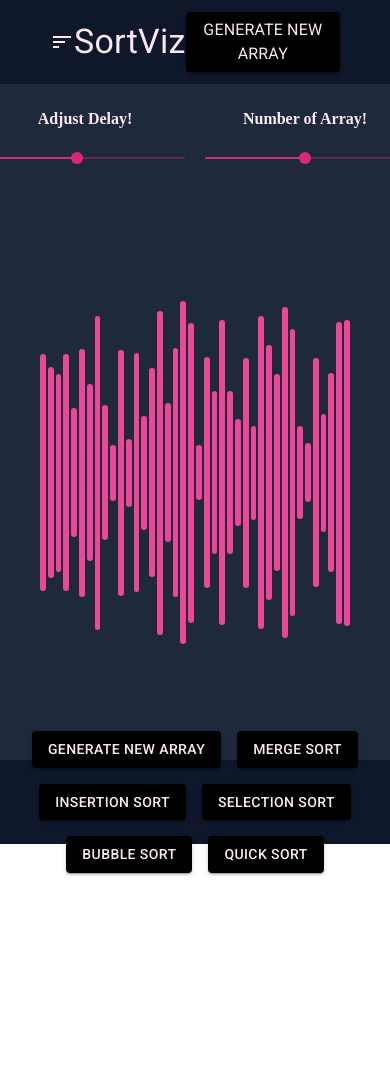
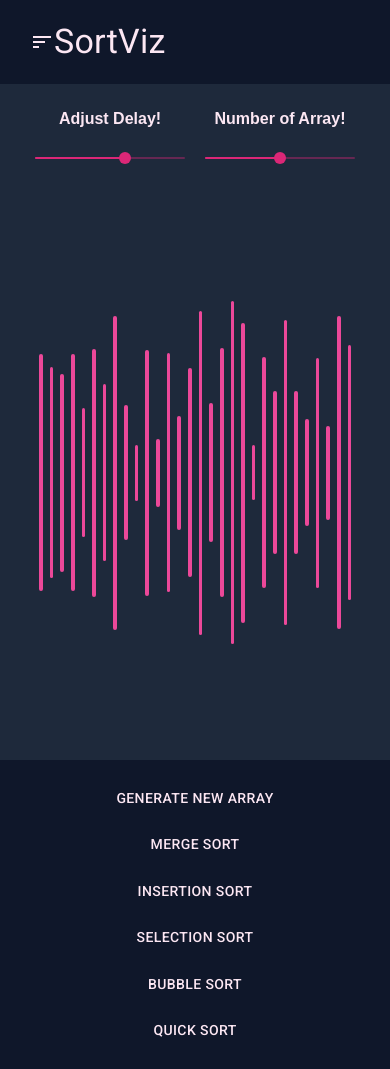
Before and after one commit to johnsuharjono/sorting-visualizer-react, a React (Create React App) app: page / in a window 390 px wide. Before the commit the page ends 881 px from the top, so only its background shows below. Built offline with nearby package versions, Linux system fonts and the light colour scheme.

Commit message:
mobile view

```diff
--- a/src/App.css
+++ b/src/App.css
@@ -13,3 +13,7 @@ body {
 .MuiSlider-root {
 	color: rgb(219 39 119) !important;
 }
+
+.MuiButton-textPrimary {
+	color: rgb(252 231 243) !important;
+}
--- a/src/SortingVisualizer/Footer.css
+++ b/src/SortingVisualizer/Footer.css
@@ -4,5 +4,19 @@
 	width: 100vw;
 	flex-direction: row;
 	align-items: center;
+	justify-content: center;
 	background-color: rgb(15 23 42);
+	gap: 10px;
 }
+
+@media only screen and (max-width: 600px) {
+	.footer {
+		padding: 20px;
+		height: auto;
+		display: flex;
+		flex-direction: column;
+		width: 100vw;
+		align-items: center;
+		background-color: rgb(15 23 42);
+	}
+}
--- a/src/SortingVisualizer/Footer.jsx
+++ b/src/SortingVisualizer/Footer.jsx
@@ -1,60 +1,38 @@
-import { Button } from "@material-ui/core";
-import "./Footer.css";
-import Grid from "@material-ui/core/Grid";
-import React from "react";
+import { Button } from '@material-ui/core'
+import './Footer.css'
+import Grid from '@material-ui/core/Grid'
+import React from 'react'
 
 const Footer = (props) => {
-  const resetArray = props.resetArray;
-  const mergeSort = props.mergeSort;
-  const insertionSort = props.insertionSort;
-  const selectionSort = props.selectionSort;
-  const bubbleSort = props.bubbleSort;
-  const quickSort = props.quickSort;
+	const resetArray = props.resetArray
+	const mergeSort = props.mergeSort
+	const insertionSort = props.insertionSort
+	const selectionSort = props.selectionSort
+	const bubbleSort = props.bubbleSort
+	const quickSort = props.quickSort
 
 	return (
-    <div className="footer">
-      <Grid
-        display="flex"
-        container
-        direction="row"
-        justify="center"
-        justifyContent="center"
-        alignItems="center"
-        spacing={2}
-      >
-        <Grid item>
-          <Button variant="contained" color="primary" onClick={resetArray}>
+		<div className='footer'>
+			<Button variant='text' color='primary' onClick={resetArray}>
 				Generate new array
 			</Button>
-        </Grid>
-        <Grid item>
-          <Button variant="contained" color="primary" onClick={mergeSort}>
+			<Button variant='text' color='primary' onClick={mergeSort}>
 				Merge Sort
 			</Button>
-        </Grid>
-        <Grid item>
-          <Button variant="contained" color="primary" onClick={insertionSort}>
+			<Button variant='text' color='primary' onClick={insertionSort}>
 				Insertion Sort
 			</Button>
-        </Grid>
-        <Grid item>
-          <Button variant="contained" color="primary" onClick={selectionSort}>
+			<Button variant='text' color='primary' onClick={selectionSort}>
 				Selection Sort
 			</Button>
-        </Grid>
-        <Grid item>
-          <Button variant="contained" color="primary" onClick={bubbleSort}>
+			<Button variant='text' color='primary' onClick={bubbleSort}>
 				Bubble Sort
 			</Button>
-        </Grid>
-        <Grid item>
-          <Button variant="contained" color="primary" onClick={quickSort}>
+			<Button variant='text' color='primary' onClick={quickSort}>
 				Quick Sort
 			</Button>
-        </Grid>
-      </Grid>
 		</div>
-  );
-};
+	)
+}
 
-export default Footer;
+export default Footer
--- a/src/SortingVisualizer/Navbar.css
+++ b/src/SortingVisualizer/Navbar.css
@@ -16,3 +16,12 @@
 .reset-array {
 	margin-left: auto;
 }
+
+@media only screen and (max-width: 600px) {
+	.navbar {
+		padding: 30px;
+	}
+	.reset-array {
+		display: none;
+	}
+}
--- a/src/SortingVisualizer/SortingVisualizer.css
+++ b/src/SortingVisualizer/SortingVisualizer.css
@@ -9,6 +9,8 @@
 }
 
 .controlPanel {
+	margin: 0 auto;
+	width: 80vw;
 	display: flex;
 	gap: 20px;
 	flex-direction: row;
@@ -17,10 +19,11 @@
 	padding: 10px;
 	color: rgb(252 231 243);
 	font-weight: 600;
+	font-family: Arial;
 }
 
 .controlPanel .slider {
-	width: 200px;
+	width: 150px;
 }
 
 .array-container {
@@ -31,11 +34,11 @@
 	flex-direction: row;
 	justify-content: space-around;
 	width: 80vw;
+	gap: 7px;
 }
 
 .array-bar {
 	background-color: rgb(236 72 153);
-	margin: 1px;
 	border-radius: 100px / 100px;
 }
 
--- a/src/SortingVisualizer/SortingVisualizer.jsx
+++ b/src/SortingVisualizer/SortingVisualizer.jsx
@@ -27,8 +27,8 @@ export default function SortingVisualizer() {
 	const [array, setArray] = useState([])
 	const [isSorting, setIsSorting] = useState(false)
 	const [isSorted, setIsSorted] = useState(false)
-	const [lengthArray, setLengthArray] = useState(40)
-	const [delay, setDelay] = useState(8)
+	const [lengthArray, setLengthArray] = useState(30)
+	const [delay, setDelay] = useState(20)
 
 	// eslint-disable-next-line
 	useEffect(resetArray, [lengthArray])
@@ -164,8 +164,8 @@ export default function SortingVisualizer() {
 							value={delay}
 							onChange={handleSpeed}
 							aria-labelledby='continuous-slider'
-							min={2}
-							max={15}
+							min={5}
+							max={30}
 						/>
 					</div>
 
@@ -176,35 +176,11 @@ export default function SortingVisualizer() {
 							value={lengthArray}
 							onChange={handleChange}
 							aria-labelledby='continuous-slider'
-							min={10}
-							max={70}
+							min={20}
+							max={40}
 						/>
 					</div>
 				</div>
-				{/* <Grid
-					container
-					spacing={0}
-					direction='row'
-					justify='center'
-					alignItems='center'
-				>
-					<Grid item xs='1'>
-						<RemoveIcon />
-					</Grid>
-					<Grid item xs='1'>
-						<Slider
-							value={lengthArray}
-							onChange={handleChange}
-							aria-labelledby='continuous-slider'
-							min={10}
-							max={70}
-						/>
-					</Grid>
-					<Grid item xs='1'>
-						<AddIcon />
-					</Grid>
-				</Grid> */}
-
 				<div className='array-container'>
 					{array.map((barHeight, index) => (
 						<div
```
Lines whose indentation alone changed are shown as unchanged.
